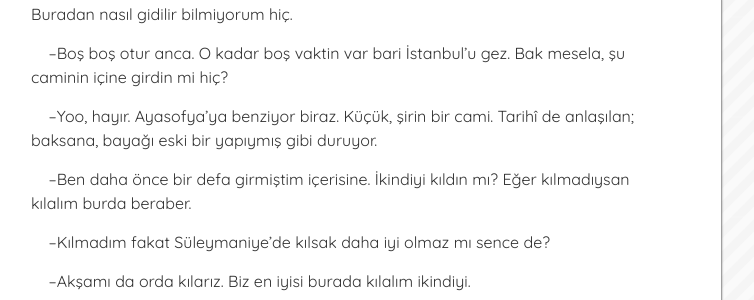
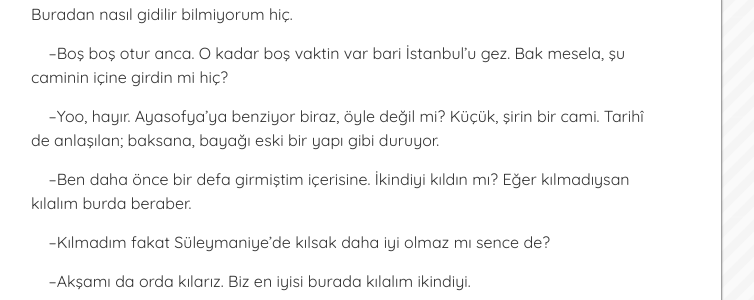
Before and after one commit to muhammedaydogdu/muhammedaydogdu.github.io, a Jekyll site: the page built from _posts/2018-03-31-o-ve-o.md, in a window 1280 px wide and 900 px high, scrolled down 3329 px. Shown: the part 154-454 px from the top of the window, without its empty margins (294-1048 px from the left). Built offline with Jekyll 4.4.1, drawn with Linux system fonts in a browser that asks for light colours; some web fonts are replaced.

Commit message:
Update 2018-03-31-o-ve-o.md

```diff
--- a/_posts/2018-03-31-o-ve-o.md
+++ b/_posts/2018-03-31-o-ve-o.md
@@ -106,7 +106,7 @@ image: oveo.jpeg
 
 &nbsp;&nbsp;&nbsp;&nbsp;–Boş boş otur anca. O kadar boş vaktin var bari İstanbul’u gez. Bak mesela, şu caminin içine girdin mi hiç?
 
-&nbsp;&nbsp;&nbsp;&nbsp;–Yoo, hayır. Ayasofya’ya benziyor biraz. Küçük, şirin bir cami. Tarihî de anlaşılan; baksana, bayağı eski bir yapıymış gibi duruyor.
+&nbsp;&nbsp;&nbsp;&nbsp;–Yoo, hayır. Ayasofya’ya benziyor biraz, öyle değil mi? Küçük, şirin bir cami. Tarihî de anlaşılan; baksana, bayağı eski bir yapı gibi duruyor.
 
 &nbsp;&nbsp;&nbsp;&nbsp;–Ben daha önce bir defa girmiştim içerisine. İkindiyi kıldın mı? Eğer kılmadıysan kılalım burda beraber.
 
```
